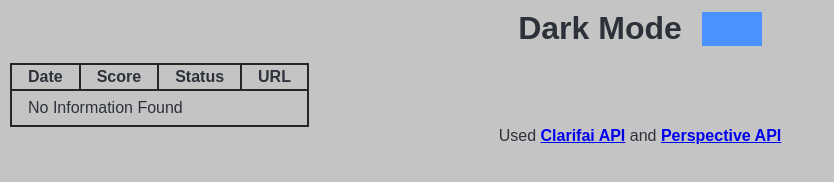
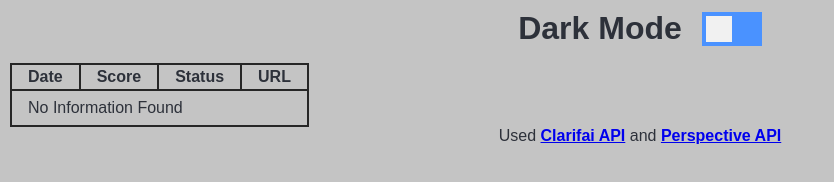
Before and after one commit to imkrishnasarathi/PleasantWeb, a browser extension: page index.html in a window 1280 px wide. Shown: the whole page, without its empty margins (0-834 px from the left). Drawn offline with Linux system fonts and the light colour scheme.

Commit message:
Update index.html

```diff
--- a/index.html
+++ b/index.html
@@ -42,6 +42,18 @@
         right: 0;
         bottom: 0;
         background-color: #4a92ff;
+        -webkit-transition: 0.4s;
+        transition: 0.4s;
+      }
+
+      .slider:before {
+        position: absolute;
+        content: "";
+        height: 26px;
+        width: 26px;
+        left: 4px;
+        bottom: 4px;
+        background-color: rgb(241, 241, 241);
         -webkit-transition: 0.4s;
         transition: 0.4s;
       }
```
